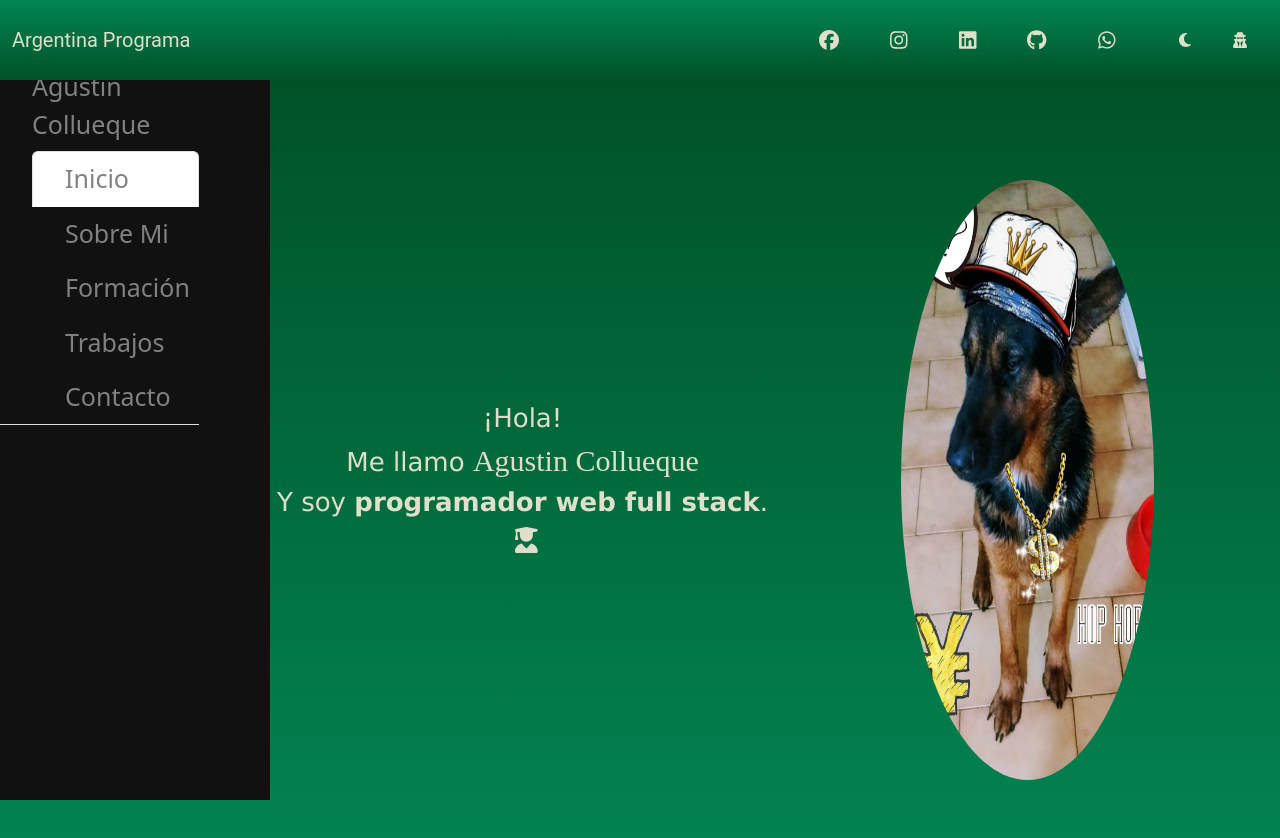
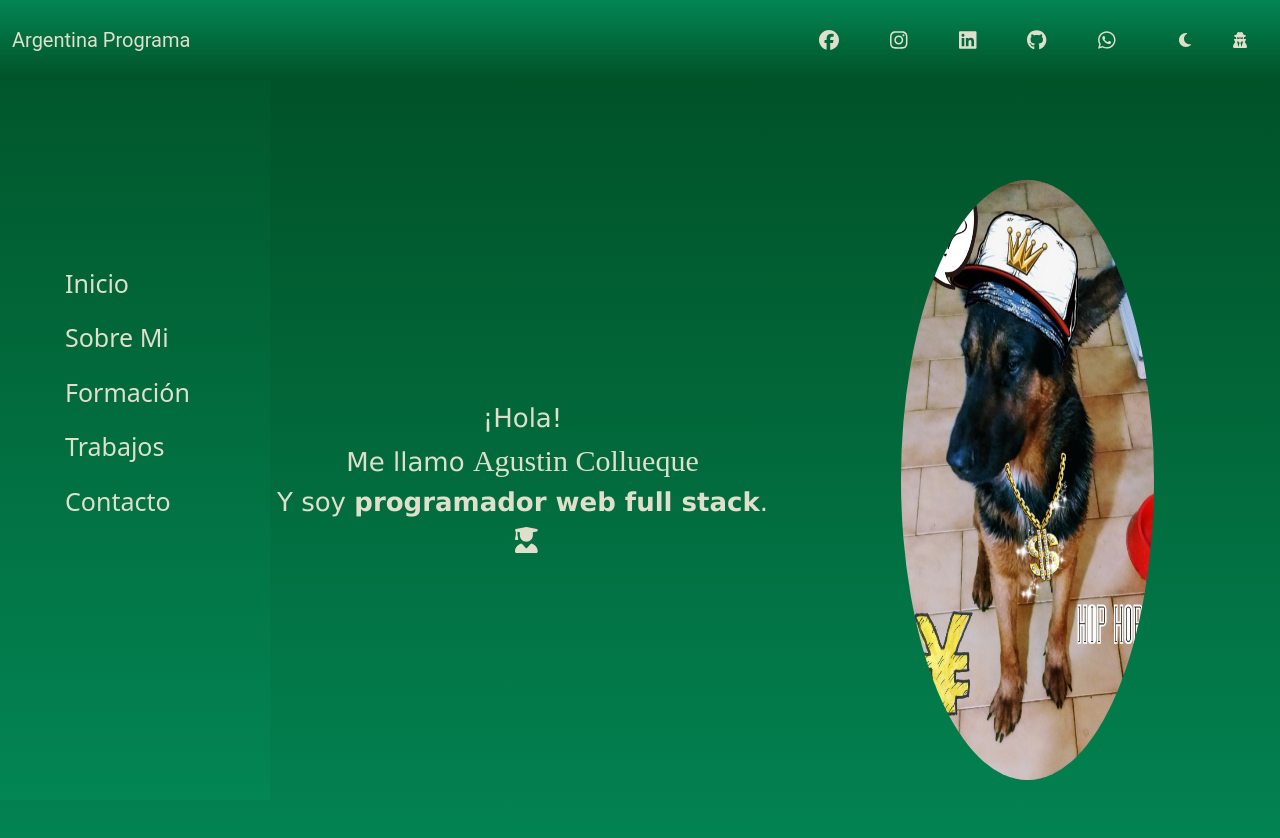
Before and after one commit to LicDeveloperJunior/Proyecto-ARGPROG, an Angular app in the folder Front End/Mi-Portfolio/: page /inicio in a window 1280 px wide. Shown: the top 838 px of the page. Built offline with nearby package versions, Linux system fonts and the light colour scheme; a web font is replaced by a local one.

Commit message:
Finalizado completo con responsive y estilos de barraLatNav.component

```diff
--- a/Front End/Mi-Portfolio/src/app/componentes/barra-lat-nav/barra-lat-nav.component.html
+++ b/Front End/Mi-Portfolio/src/app/componentes/barra-lat-nav/barra-lat-nav.component.html
@@ -1,12 +1,9 @@
 <aside id="mySidebar" class="sidebar">
-  <a href="javascript:void(0)" class="closebtn" (click)="closeNav()">x</a>
-  <div class="nav">
-    <div class="navbar-brand">
-      <a href=""><span>A</span>gustin<br><span>C</span>ollueque</a>
-    </div>
-    <ul class="nav-tabs">
+  <a href="javascript:void(0)" class="closebtn" (click)="closeNav()"><fa-icon [icon]="close"></fa-icon></a>
+  <div class="nav" id="aside">
+    <ul class="nav-tabs" id="listaBarraLat">
       <li class="nav-item">
-        <a class="nav-link active" routerLink="/inicio">Inicio</a>
+        <a class="nav-link" routerLink="/inicio">Inicio</a>
       </li>
       <li class="nav-item">
         <a class="nav-link" routerLink="/sobre-mi">Sobre Mi</a>
@@ -23,4 +20,4 @@
     </ul>
   </div>
 </aside>
-<a href="javascript:void(0)" class="openbtn" (click)="openNav()">abc</a>
+<a href="javascript:void(0)" class="openbtn" (click)="openNav()"><fa-icon [icon]="open"></fa-icon></a>
--- a/Front End/Mi-Portfolio/src/app/componentes/barra-lat-nav/barra-lat-nav.component.less
+++ b/Front End/Mi-Portfolio/src/app/componentes/barra-lat-nav/barra-lat-nav.component.less
@@ -1,86 +1,3 @@
-// aside {
-//   width: 270px;
-//   height: 100%;
-//   background: var(--colorPrimario);
-//   color: var(--textoPrimario);
-//   font-size: var(--tamanioTextoPorDefecto);
-//   justify-content: flex-end;
-//   position: fixed;
-//   top: 0;
-
-//   a{
-//     text-decoration: none;
-//     color: var(--textoPrimario);
-//   }
-
-//   .navbar-brand {
-//     position: absolute;
-//     top: 100px;
-//     font-size: 30px;
-//     text-transform: capitalize;
-
-//     a {
-//       font-weight: 700;
-//       padding: 30px 20px;
-//       font-size: 30px;
-//       letter-spacing: 5px;
-//       position: relative;
-//       left: 30px;
-//     }
-
-//     a::before {
-//       content: '';
-//       position: absolute;
-//       width: 20px;
-//       height: 20px;
-//       border-bottom: 5px solid var(--textoPrimario);
-//       border-left: 5px solid var(--textoPrimario);
-//       bottom: 10px;
-//       left: -20px;
-//     }
-
-//     a::after {
-//       content: '';
-//       position: absolute;
-//       width: 20px;
-//       height: 20px;
-//       border-top: 5px solid var(--textoPrimario);
-//       border-right: 5px solid var(--textoPrimario);
-//       top: 15px;
-//       right: 5px;
-//     }
-
-//     span {
-//       color: var(--textoPrimario);
-//       font-family: 'Clicker Script', cursive;
-//       font-size: 40px;
-//     }
-//   }
-
-//   li {
-//     list-style: none;
-//     background: var(--colorPrimario);
-//   }
-
-//   ul {
-//     list-style: none;
-//     background: var(--colorPrimario);
-//   }
-// }
-
-// @media (max-width:940px) {
-//   .aside {
-//     left: -270px
-//   }
-
-//   .boton-menu {
-//     z-index: 1001;
-//     position: fixed;
-//     left: 0;
-//     top: 50%;
-//   }
-// }
-
 .sidebar {
   height: 100%;
   width: 0;
@@ -88,39 +5,39 @@
   z-index: 1;
   top: 0;
   left: 0;
-  background-color: #111;
+  background: linear-gradient(var(--colorFuerte), var(--colorDebil));
   overflow-x: hidden;
-  padding-top: 60px;
   transition: 0.5s;
 
-  a {
-    padding: 8px 8px 8px 32px;
-    text-decoration: none;
-    font-size: 25px;
-    color: #818181;
-    display: block;
-    transition: 0.3s;
+  .closebtn {
+    display: none;
+    position: absolute;
+    margin-top: 30%;
+    right: 25px;
+    font-size: 30px;
+    color: var(--textoPrimario);
+  }
+
+  .closebtn:hover {
+    border: 1px solid var(--colorFuerte);
   }
 
   .nav {
+    height: 100%;
+    align-content: center;
+
+    .nav-tabs {
+      border-bottom: none;
+      --bs-nav-tabs-link-active-bg: var(--colorDebil);
+    }
+
     a {
       padding: 8px 8px 8px 32px;
       text-decoration: none;
       font-size: 25px;
-      color: #818181;
+      color: var(--textoPrimario);
       display: block;
-      transition: 0.3s;
     }
-  }
-
-  .closebtn {
-    display: none;
-    position: absolute;
-    top: 10;
-    right: 25px;
-    font-size: 36px;
-    margin-left: 50px;
-    color: white;
   }
 }
 
@@ -128,13 +45,17 @@
   display: none;
   font-size: 20px;
   cursor: pointer;
-  background-color: #111;
-  color: white;
+  background-color: var(--colorFuerte);
+  color: var(--textoPrimario);
   padding: 10px 15px;
   border: none;
   position: absolute;
   top: 50%;
   width: 50px;
+}
+
+.openbtn:hover {
+  border: 1px solid var(--colorDebil);
 }
 
 @media screen and (max-height: 450px) {
@@ -144,7 +65,7 @@
 
 @media (min-width: 999px) {
   .sidebar {
-    width: 270px;
+    width: 270px!important;
   }
 }
 
--- a/Front End/Mi-Portfolio/src/app/componentes/barra-lat-nav/barra-lat-nav.component.ts
+++ b/Front End/Mi-Portfolio/src/app/componentes/barra-lat-nav/barra-lat-nav.component.ts
@@ -1,4 +1,6 @@
-import { Component, OnInit } from '@angular/core';
+import { DOCUMENT } from '@angular/common';
+import { Component, Inject, OnInit } from '@angular/core';
+import {faAnglesRight, faXmark} from '@fortawesome/free-solid-svg-icons';
 
 @Component({
   selector: 'app-barra-lat-nav',
@@ -6,16 +8,18 @@ import { Component, OnInit } from '@angular/core';
   styleUrls: ['./barra-lat-nav.component.less']
 })
 export class BarraLatNavComponent implements OnInit {
-  constructor() { }
+  open = faAnglesRight;
+  close = faXmark;
 
-  ngOnInit(): void {
-  }
+  constructor(@Inject(DOCUMENT) private dom: Document) {}
+
+  ngOnInit(): void {}
 
   openNav() {
-    document.getElementById("mySidebar")!.style.width="270px";
+    this.dom.getElementById("mySidebar")!.style.width="270px";
   }
 
   closeNav() {
-    document.getElementById("mySidebar")!.style.width="0";
+    this.dom.getElementById("mySidebar")!.style.width="0";
   }
 }
```
